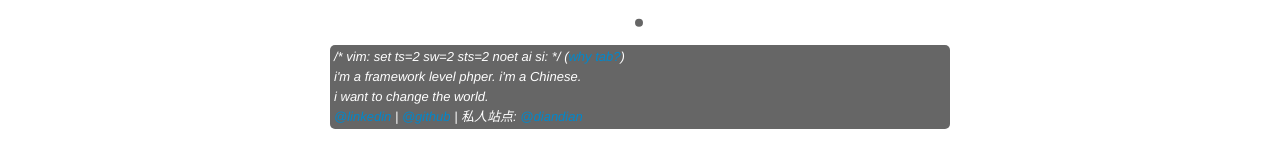
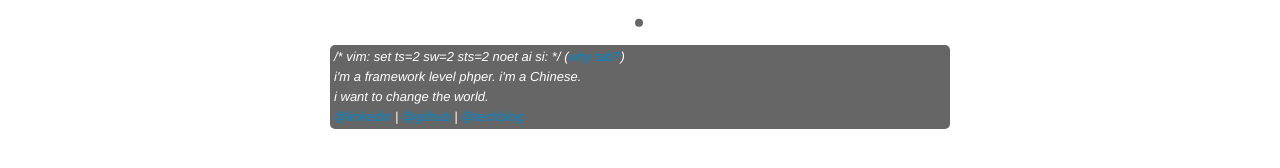
Before and after one commit to yarcowang/yarcowang.github.io, a Jekyll site: the page built from index.html, in a window 1280 px wide. Shown: the part 555-723 px from the top of the page. Built offline with Jekyll 4.4.1, drawn with Linux system fonts in a browser that asks for light colours; comment, search, counter and statistics services are not loaded.

Commit message:
tech blog

```diff
--- a/_layouts/home.html
+++ b/_layouts/home.html
@@ -76,7 +76,7 @@
 						i'm a framework level phper.
 						i'm a Chinese. <br />
 						i want to change the world. <br />
-						<a href="http://www.linkedin.com/in/yarcowang">@linkedin</a> | <a href="https://github.com/yarcowang">@github</a> | 私人站点: <a href="http://yarco.diandian.com">@diandian</a>
+						<a href="http://www.linkedin.com/in/yarcowang">@linkedin</a> | <a href="https://github.com/yarcowang">@github</a> | <a href="http://yco.bbish.net">@techblog</a>
 					</div>
 			<script type="text/javascript">
 var ball = {
```
